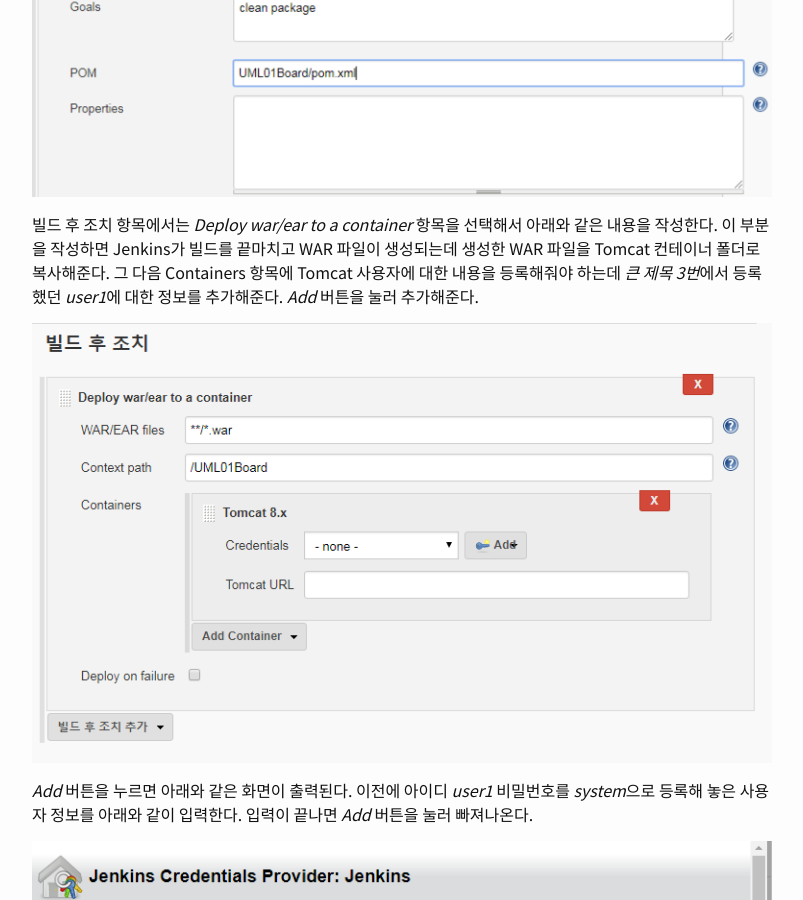
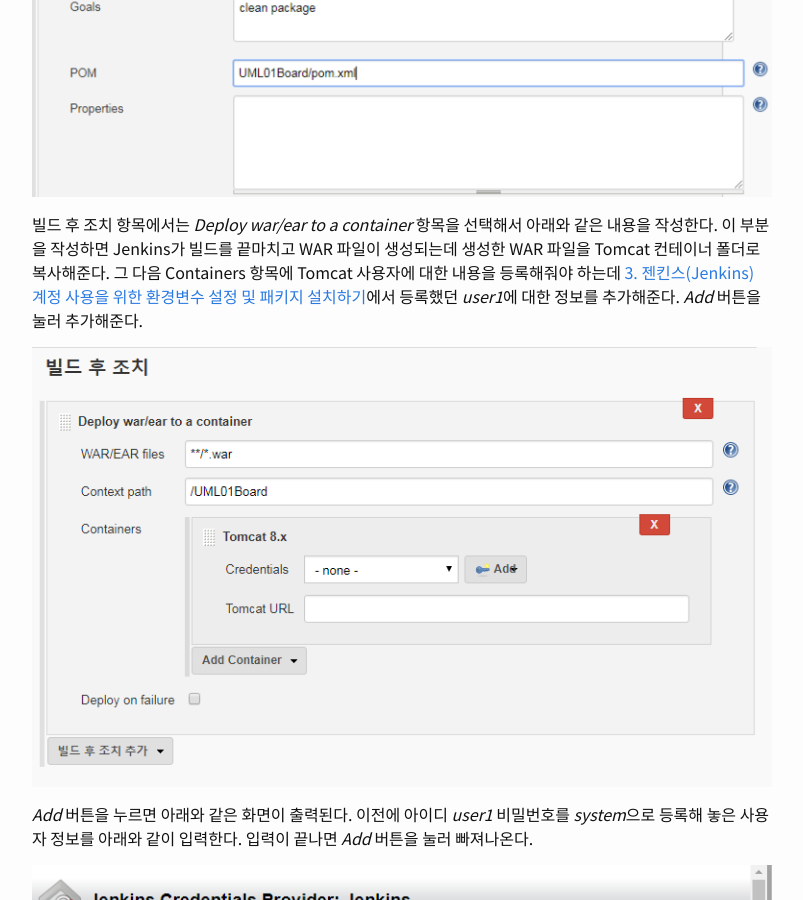
Before and after one commit to teachertophoon/teachertophoon.github.io, a Jekyll site: the page built from _posts/2018-03-23-deploy-war-to-tomcat-jenkins.markdown, in a window 1280 px wide and 900 px high, scrolled down 7314 px. Shown: the whole window, without its empty margins (238-1041 px from the left). Built offline with Jekyll 4.4.1, drawn with Linux system fonts in a browser that asks for light colours; comment, search, counter and statistics services are not loaded.

Commit message:
내부링크 추가

```diff
--- a/_posts/2018-03-23-deploy-war-to-tomcat-jenkins.markdown
+++ b/_posts/2018-03-23-deploy-war-to-tomcat-jenkins.markdown
@@ -94,7 +94,7 @@ Goals 항목에 작성하는 내용에 대한 설명은 [여기](http://maven.ap
 
 빌드 후 조치 항목에서는 *Deploy war/ear to a container* 항목을 선택해서 아래와 같은 내용을 작성한다.
 이 부분을 작성하면 Jenkins가 빌드를 끝마치고 WAR 파일이 생성되는데 생성한 WAR 파일을 Tomcat 컨테이너 폴더로 복사해준다.
-그 다음 Containers 항목에 Tomcat 사용자에 대한 내용을 등록해줘야 하는데 *큰 제목 3번*에서 등록했던 *user1*에 대한 정보를 추가해준다. *Add* 버튼을 눌러 추가해준다.
+그 다음 Containers 항목에 Tomcat 사용자에 대한 내용을 등록해줘야 하는데 [3. 젠킨스(Jenkins) 계정 사용을 위한 환경변수 설정 및 패키지 설치하기](#3-젠킨스jenkins-계정-사용을-위한-환경변수-설정-및-패키지-설치하기)에서 등록했던 *user1*에 대한 정보를 추가해준다. *Add* 버튼을 눌러 추가해준다.
 
 ![이미지](/files/deploy-war-to-tomcat-jenkins-22.png)
 
```
